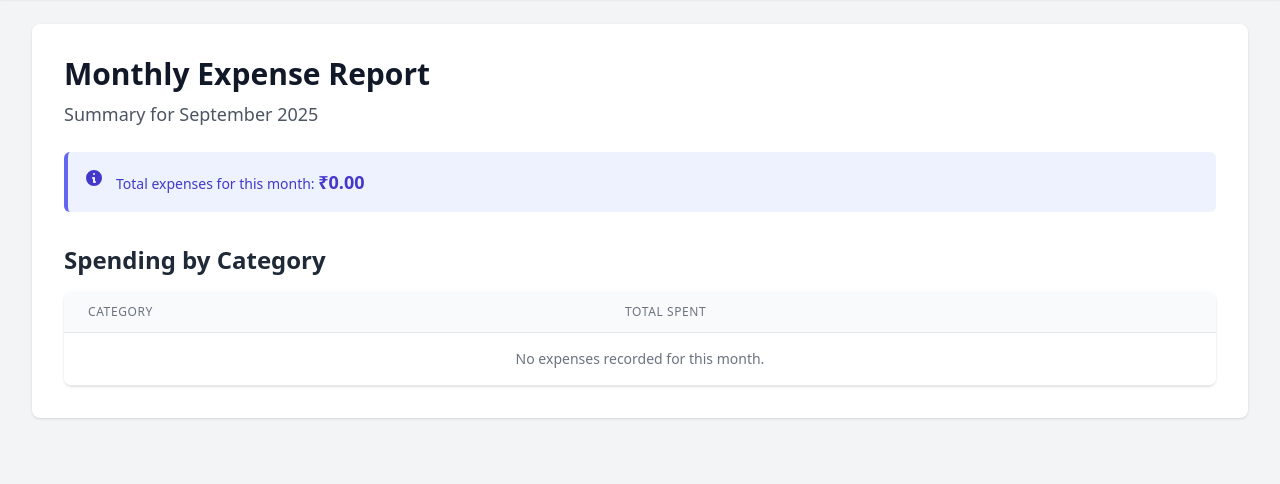
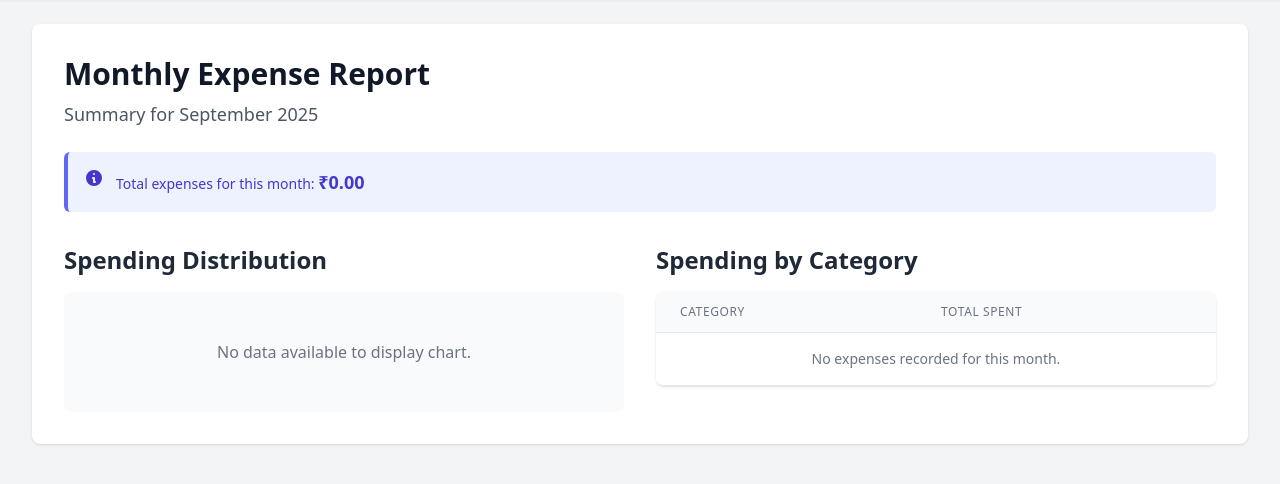
Before and after one commit to Tirth1230/django-expense-tracker, a Django app: page /report/ in a window 1280 px wide. Shown: the part 64-548 px from the top of the page. Run offline with Django 4.2, Linux system fonts and the light colour scheme; a user stored in the database is signed in; tables that the repository leaves empty hold one stand-in row (values such as "Sample post"); some libraries are stand-ins or nearby versions.

Commit message:
feat: Add Chart.js pie chart to the reporting page

```diff
--- a/expenses/templates/expenses/report.html
+++ b/expenses/templates/expenses/report.html
@@ -5,6 +5,8 @@
     <meta name="viewport" content="width=device-width, initial-scale=1.0">
     <title>Expense Report - Expense Tracker</title>
     <script src="https://cdn.tailwindcss.com"></script>
+    <!-- Import Chart.js library -->
+    <script src="https://cdn.jsdelivr.net/npm/chart.js"></script>
 </head>
 <body class="h-full">
     <div class="min-h-full">
@@ -19,7 +21,6 @@
                             <span class="ml-2 font-bold text-xl text-gray-800">ExpenseTracker</span>
                         </div>
                         <div class="hidden sm:ml-6 sm:flex sm:space-x-8">
-                            <!-- Navigation Links -->
                             <a href="{% url 'dashboard' %}" class="border-transparent text-gray-500 hover:border-gray-300 hover:text-gray-700 inline-flex items-center px-1 pt-1 border-b-2 text-sm font-medium">
                                 Dashboard
                             </a>
@@ -57,6 +58,21 @@
                     </div>
                 </div>
 
+                <!-- NEW: Chart and Table side-by-side -->
+                <div class="grid grid-cols-1 lg:grid-cols-2 gap-8">
+                    <!-- Pie Chart -->
+                    <div>
+                        <h2 class="text-2xl font-bold mb-4 text-gray-800">Spending Distribution</h2>
+                        <div class="bg-gray-50 p-4 rounded-lg">
+                           {% if chart_data != '[]' %}
+                                <canvas id="expensePieChart"></canvas>
+                           {% else %}
+                                <p class="text-center text-gray-500 py-8">No data available to display chart.</p>
+                           {% endif %}
+                        </div>
+                    </div>
+                    <!-- Spending by Category Table -->
+                    <div>
                         <h2 class="text-2xl font-bold mb-4 text-gray-800">Spending by Category</h2>
                         <div class="shadow overflow-hidden border-b border-gray-200 sm:rounded-lg">
                             <table class="min-w-full divide-y divide-gray-200">
@@ -81,7 +97,55 @@
                             </table>
                         </div>
                     </div>
+                </div>
+            </div>
         </main>
     </div>
+
+    <script>
+        // Check if chart data exists before trying to render the chart
+        const chartData = JSON.parse('{{ chart_data|safe }}');
+        if (chartData.length > 0) {
+            const ctx = document.getElementById('expensePieChart').getContext('2d');
+            const expensePieChart = new Chart(ctx, {
+                type: 'pie', // Type of chart
+                data: {
+                    // The labels are the category names
+                    labels: JSON.parse('{{ chart_labels|safe }}'),
+                    datasets: [{
+                        label: 'Expenses by Category',
+                        // The data is the total amount for each category
+                        data: chartData,
+                        // Assign some nice colors to the segments
+                        backgroundColor: [
+                            'rgba(79, 70, 229, 0.8)',
+                            'rgba(239, 68, 68, 0.8)',
+                            'rgba(245, 158, 11, 0.8)',
+                            'rgba(16, 185, 129, 0.8)',
+                            'rgba(99, 102, 241, 0.8)',
+                            'rgba(236, 72, 153, 0.8)',
+                            'rgba(14, 165, 233, 0.8)',
+                        ],
+                        borderColor: [
+                            'rgba(255, 255, 255, 1)',
+                        ],
+                        borderWidth: 2
+                    }]
+                },
+                options: {
+                    responsive: true,
+                    plugins: {
+                        legend: {
+                            position: 'top',
+                        },
+                        title: {
+                            display: false,
+                            text: 'Expense Distribution'
+                        }
+                    }
+                }
+            });
+        }
+    </script>
 </body>
 </html>
--- a/expenses/views.py
+++ b/expenses/views.py
@@ -7,6 +7,7 @@ from .models import Expense, Category
 from .forms import ExpenseForm
 from datetime import datetime
 from django.db.models import Sum
+import json
 
 def register_view(request):
     """Handles user registration."""
@@ -140,9 +141,15 @@ def report_view(request):
         .order_by('-total_amount')
     )
 
+    chart_labels = [item['category__name'] for item in category_summary]
+    chart_data = [float(item['total_amount']) for item in category_summary]
+
     context = {
         'total_expenses': total_expenses,
         'category_summary': category_summary,
-        'report_month': datetime.now().strftime('%B %Y'), # e.g., "September 2025"
+        'report_month': datetime.now().strftime('%B %Y'),
+        # Pass the chart data to the template, safely encoded as JSON
+        'chart_labels': json.dumps(chart_labels),
+        'chart_data': json.dumps(chart_data),
     }
     return render(request, 'expenses/report.html', context)
```
Lines whose indentation alone changed are shown as unchanged.
